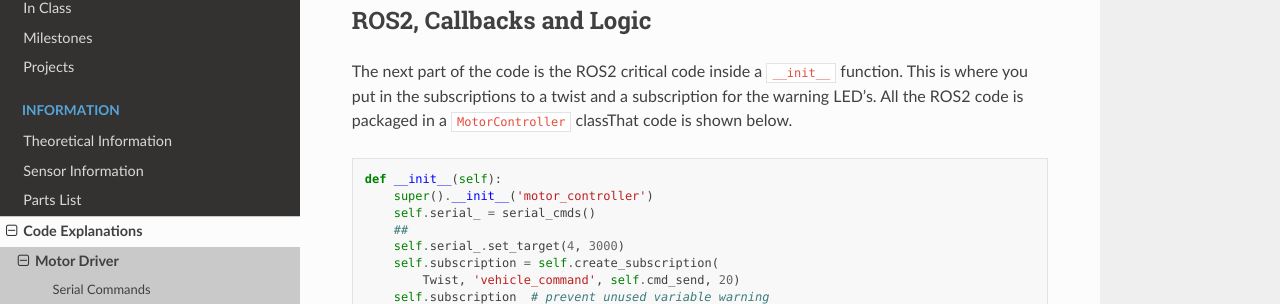
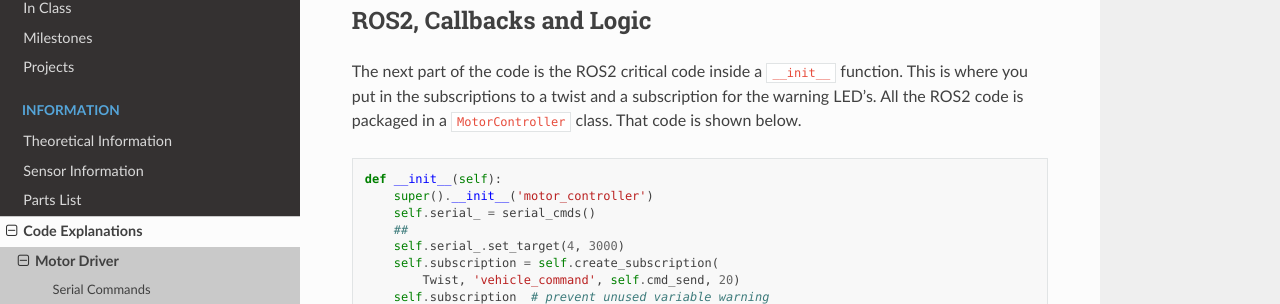
Before and after one commit to av-mae-uf/av1tenth-docs, a Sphinx documentation site: the page built from docs/information/code/motordriver.rst, in a window 1280 px wide and 900 px high, scrolled down 1673 px. Shown: the part 147-451 px from the top of the window. Built offline with Sphinx 7.4.7 and the Read the Docs theme 2.0.0, drawn with Linux system fonts in a browser that asks for light colours.

Commit message:
Update motordriver.rst (two typos is all)

```diff
--- a/docs/information/code/motordriver.rst
+++ b/docs/information/code/motordriver.rst
@@ -73,7 +73,7 @@ This will be true for the servo, for the drive motor the target will be speed, s
 
 ROS2, Callbacks and Logic
 ^^^^^^^^^^^^^^^^^^^^^^^^^
-The next part of the code is the ROS2 critical code inside a ``__init__`` function. This is where you put in the subscriptions to a twist and a subscription for the warning LED's. All the ROS2 code is packaged in a ``MotorController`` classThat code is shown below.
+The next part of the code is the ROS2 critical code inside a ``__init__`` function. This is where you put in the subscriptions to a twist and a subscription for the warning LED's. All the ROS2 code is packaged in a ``MotorController`` class. That code is shown below.
 
 .. code-block:: python
 
```
